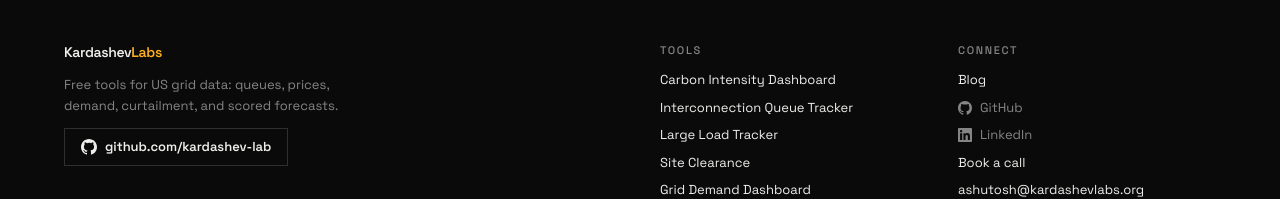
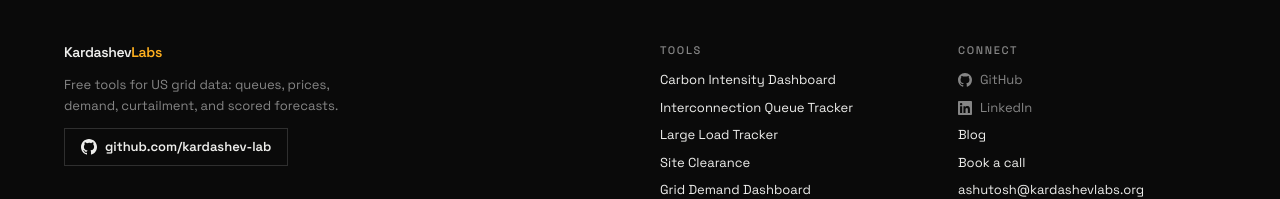
Before and after one commit to kardashev-lab/website, a Next.js app: page / in a window 1280 px wide. Shown: the part 5001-5200 px from the top of the page. Built offline with nearby package versions, Linux system fonts and the light colour scheme; no server answers.

Commit message:
Group footer social links above site Connect links.

```diff
--- a/components/Footer.tsx
+++ b/components/Footer.tsx
@@ -88,12 +88,6 @@
             Connect
           </h4>
           <div className="space-y-2">
-            <Link
-              href="/blog"
-              className="block text-[13px] text-white/38 hover:text-white/70 transition-colors duration-200"
-            >
-              Blog
-            </Link>
             <a
               href={GITHUB_URL}
               target="_blank"
@@ -112,6 +106,12 @@
               <LinkedInIcon className="w-3.5 h-3.5" />
               LinkedIn
             </a>
+            <Link
+              href="/blog"
+              className="block text-[13px] text-white/38 hover:text-white/70 transition-colors duration-200"
+            >
+              Blog
+            </Link>
             <a
               href={CAL_URL}
               target="_blank"
```
